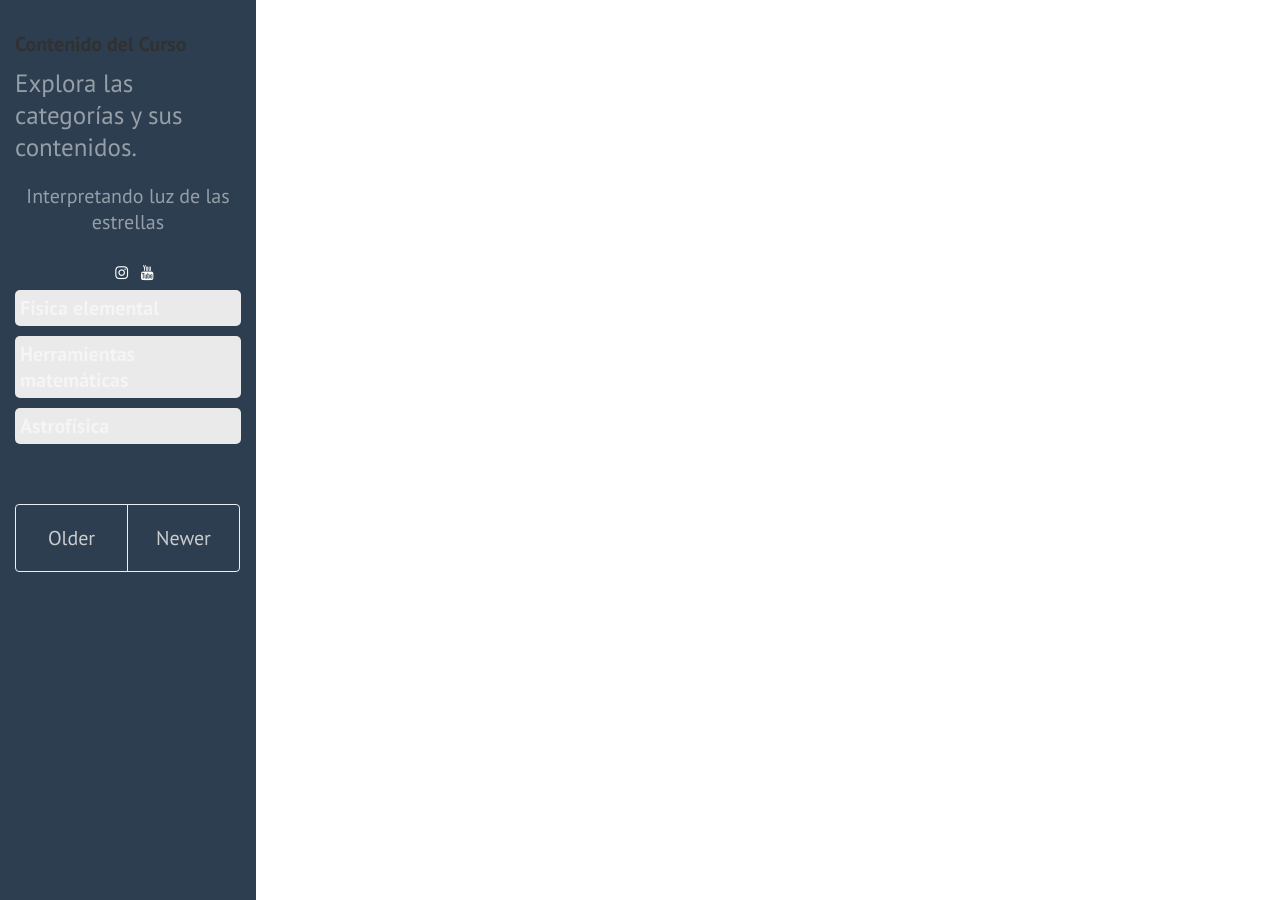
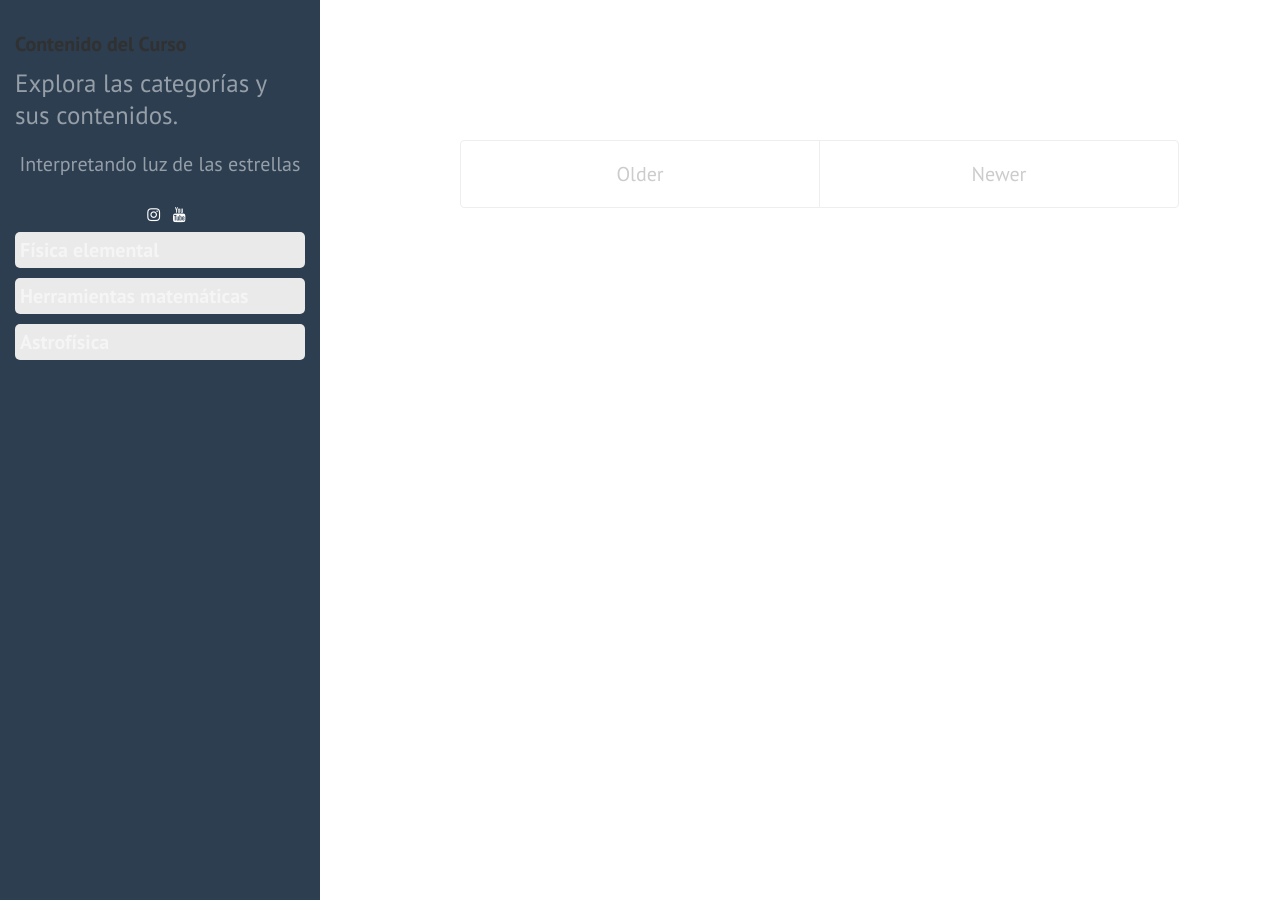
Before and after one commit to nicomedinap/Cursos, a Jekyll site: the page built from index.html, in a window 1280 px wide. Built offline with Jekyll 4.4.1, drawn with Linux system fonts in a browser that asks for light colours.

Commit message:
Update sidebar.html

```diff
--- a/_includes/sidebar.html
+++ b/_includes/sidebar.html
@@ -28,7 +28,7 @@
 
     /* Sidebar styles */
     .sidebar {
-      width: 20%;  /* Cambié esto a 25% para que ocupe un cuarto de la página */
+      width: 25%;
       background-color: #2C3E50;
       padding: 15px;
       position: fixed;
@@ -115,6 +115,7 @@
       ></a>
     </center>
 
+
     <ul>
       <li>
         <div class="category">Física elemental</div>
@@ -136,4 +137,14 @@
       </li>
       <li>
         <div class="category">Astrofísica</div>
-        <ul class="sub
+        <ul class="subcategory">
+          <li><a href="notebook5.html">Pulsación estelar</a></li>
+          <li><a href="notebook5.html">Problema de los tres cuerpos</a></li>
+          <li><a href="notebook6.html">Lentes gravitatorias</a></li>
+        </ul>
+      </li>
+    </ul>
+
+
+  </div>
+</body>
```
